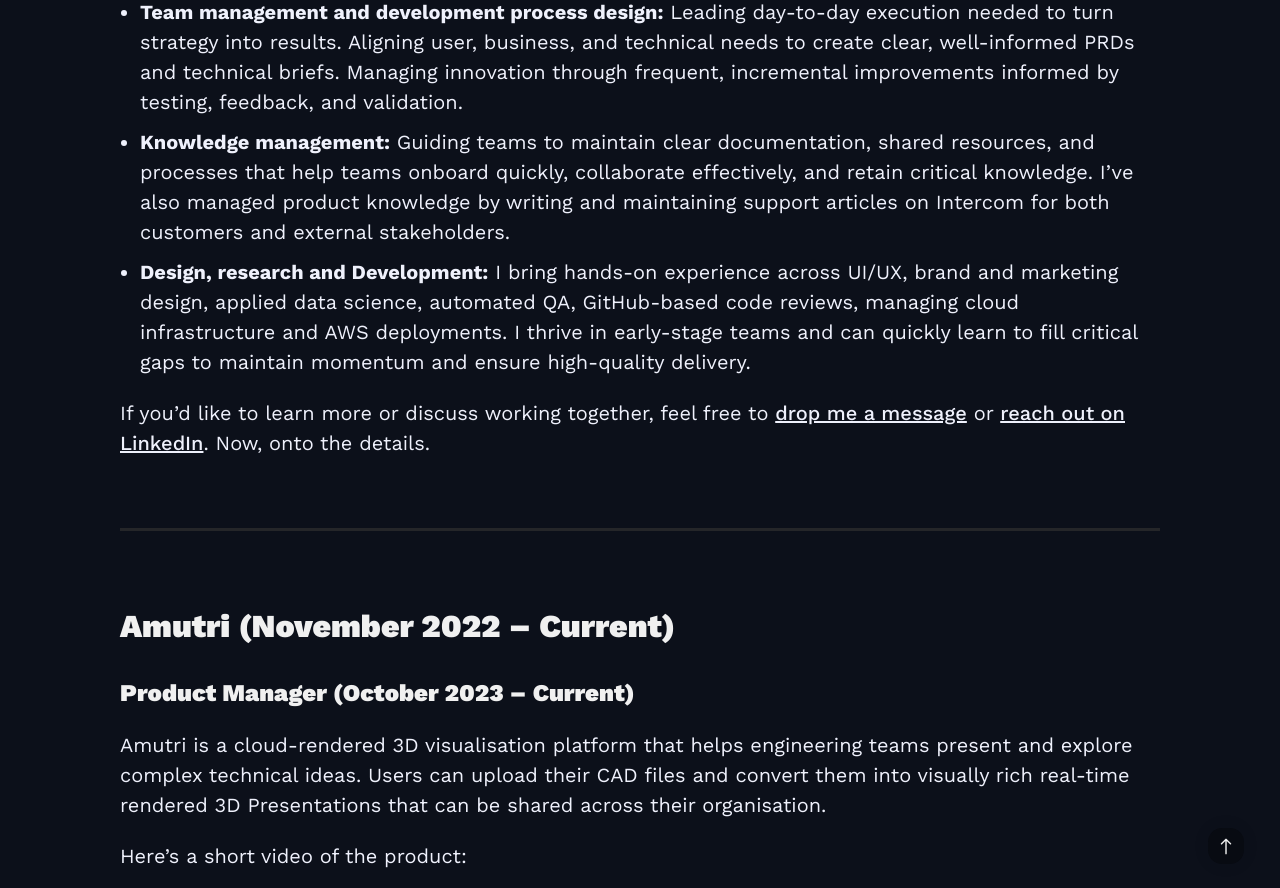
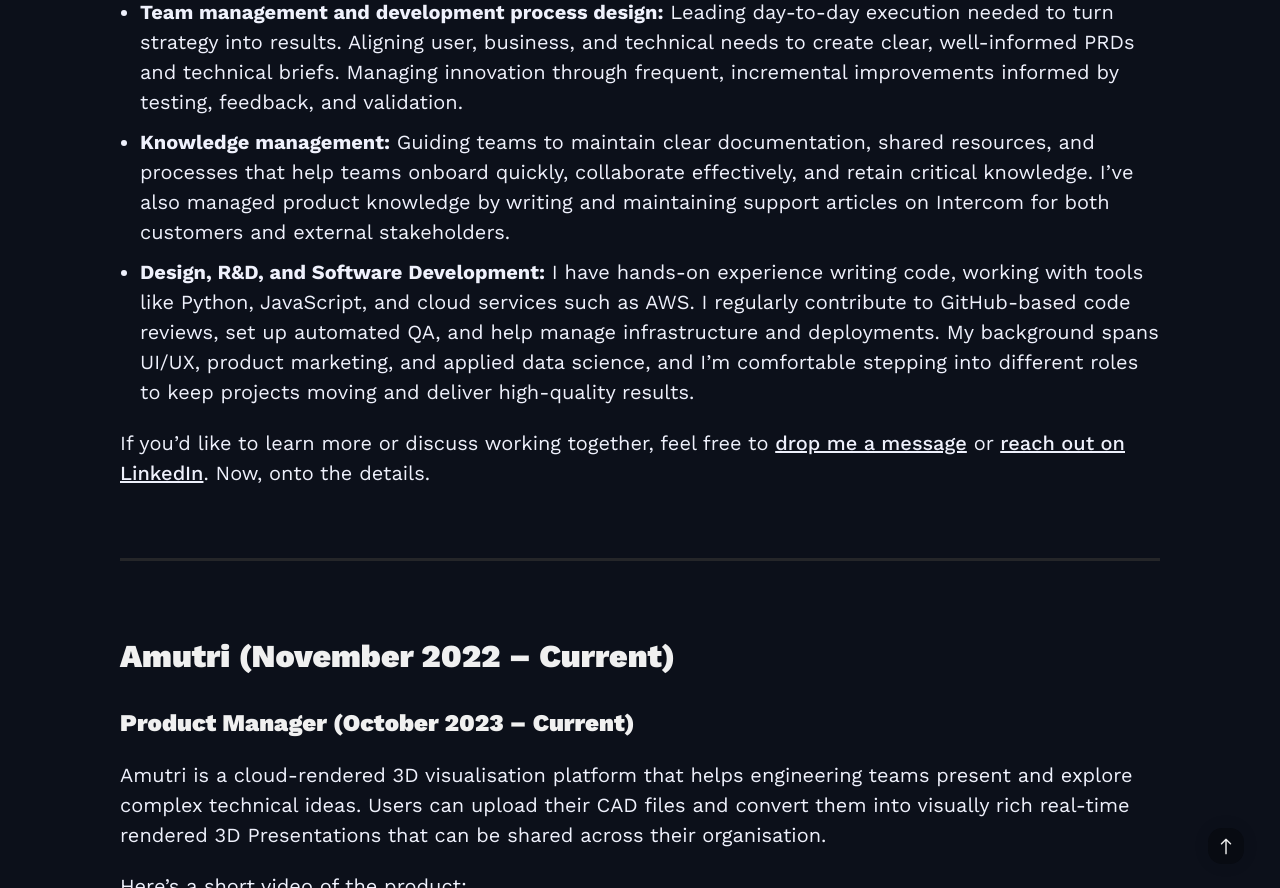
Before and after one commit to mkishi1221/mkishi1221.github.io, a Jekyll site: the page built from index.html, in a window 1280 px wide and 900 px high, scrolled down 1451 px, cut to the strip 0-888 px from the top of the window. Built offline with Jekyll 4.4.1, drawn with Linux system fonts in a browser that asks for light colours; nearby versions of some CDN libraries.

Commit message:
Updated CV

```diff
--- a/_includes/cv.md
+++ b/_includes/cv.md
@@ -14,7 +14,7 @@
 - **Product management:** Leading and uncovering key information that drives product strategy. I've worked closely with teams, stakeholders, and customers to uncover user needs, validate assumptions, understand technical feasibility and inform strategic decisions.
 - **Team management and development process design:** Leading day-to-day execution needed to turn strategy into results. Aligning user, business, and technical needs to create clear, well-informed PRDs and technical briefs. Managing innovation through frequent, incremental improvements informed by testing, feedback, and validation.
 - **Knowledge management:** Guiding teams to maintain clear documentation, shared resources, and processes that help teams onboard quickly, collaborate effectively, and retain critical knowledge. I’ve also managed product knowledge by writing and maintaining support articles on Intercom for both customers and external stakeholders.
-- **Design, research and Development:** I bring hands-on experience across UI/UX, brand and marketing design, applied data science, automated QA, GitHub-based code reviews, managing cloud infrastructure and AWS deployments. I thrive in early-stage teams and can quickly learn to fill critical gaps to maintain momentum and ensure high-quality delivery.
+- **Design, R&D, and Software Development:** I have hands-on experience writing code, working with tools like Python, JavaScript, and cloud services such as AWS. I regularly contribute to GitHub-based code reviews, set up automated QA, and help manage infrastructure and deployments. My background spans UI/UX, product marketing, and applied data science, and I’m comfortable stepping into different roles to keep projects moving and deliver high-quality results.
 
 If you'd like to learn more or discuss working together, feel free to [drop me a message](/contact){: .cv_link target="_blank" } or [reach out on LinkedIn](https://www.linkedin.com/in/mkishi/){: .cv_link target="_blank" }. Now, onto the details.
 
```
